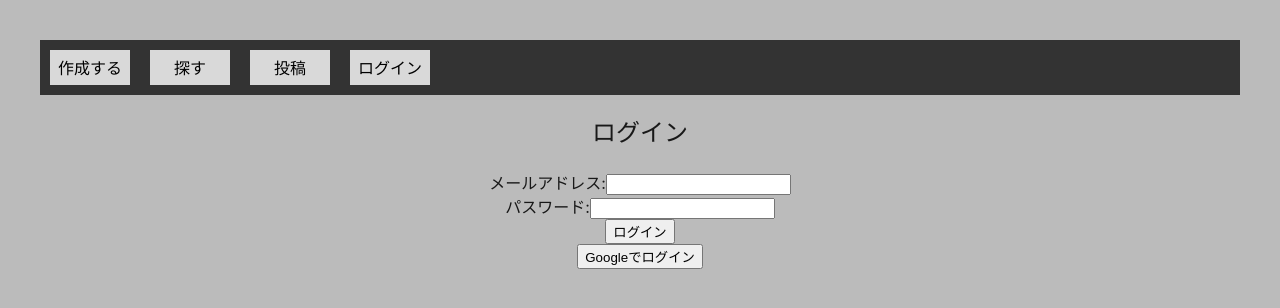
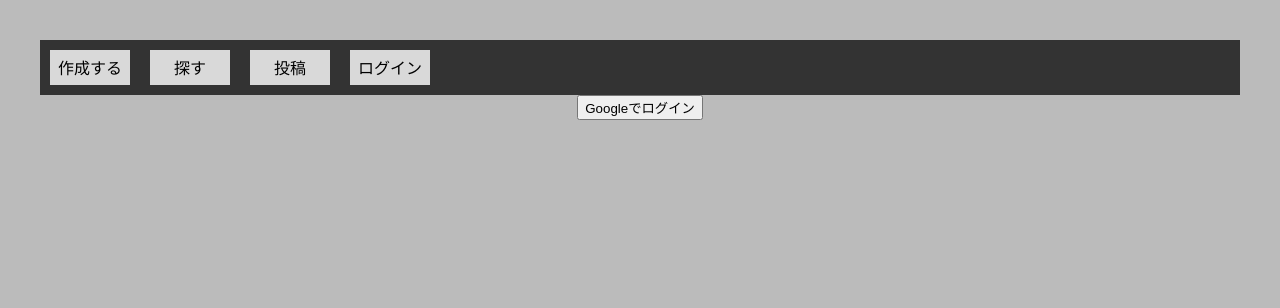
Before and after one commit to t2469/ast-generator, a React (Vite) app in the folder frontend/: page /login in a window 1280 px wide. Shown: the top 308 px of the page. Built offline with nearby package versions, Linux system fonts and the light colour scheme.

Commit message:
feat: 不要なログインフォーム,コメントの削除 #10

```diff
--- a/frontend/index.html
+++ b/frontend/index.html
@@ -9,11 +9,5 @@
 <body>
 <div id="root"></div>
 <script type="module" src="/src/main.tsx"></script>
-<!--<div id="astheader"></div>-->
-<!--<script type="module" src="/src/createheader.tsx"></script>-->
-<!--<div id="main">-->
-<!--  <div id="astfield"></div>-->
-<!--  <script type="module" src="/src/astcreate.tsx"></script>-->
-<!--</div>-->
 </body>
 </html>
--- a/frontend/src/pages/LoginPage.tsx
+++ b/frontend/src/pages/LoginPage.tsx
@@ -1,4 +1,3 @@
-import React, { useState } from 'react';
 import { GoogleOAuthProvider, useGoogleLogin } from '@react-oauth/google';
 
 function ProsessToProvider() {
@@ -9,45 +8,13 @@ function ProsessToProvider() {
     });
 
     return (
-      <button onClick={ login }>Googleでログイン</button>
+        <button onClick={login}>Googleでログイン</button>
     );
-  };
+};
 
 const LoginPage: React.FC = () => {
-    const [email, setEmail] = useState('');
-    const [password, setPassword] = useState('');
-
-    const handleSubmit = (e: React.FormEvent) => {
-        e.preventDefault();
-        console.log('Login attempt:', email, password);
-    };
-
     return (
         <div className="login-container">
-            <h2>ログイン</h2>
-            <form onSubmit={handleSubmit}>
-                <div className="form-group">
-                    <label htmlFor="email">メールアドレス:</label>
-                    <input
-                        type="email"
-                        id="email"
-                        value={email}
-                        onChange={(e) => setEmail(e.target.value)}
-                        required
-                    />
-                </div>
-                <div className="form-group">
-                    <label htmlFor="password">パスワード:</label>
-                    <input
-                        type="password"
-                        id="password"
-                        value={password}
-                        onChange={(e) => setPassword(e.target.value)}
-                        required
-                    />
-                </div>
-                <button type="submit">ログイン</button>
-            </form>
             <GoogleOAuthProvider clientId="775189385683-85h2mrb9ualv0l86f6v4rk4ct8qdk451.apps.googleusercontent.com">
                 <ProsessToProvider />
             </GoogleOAuthProvider>
```
